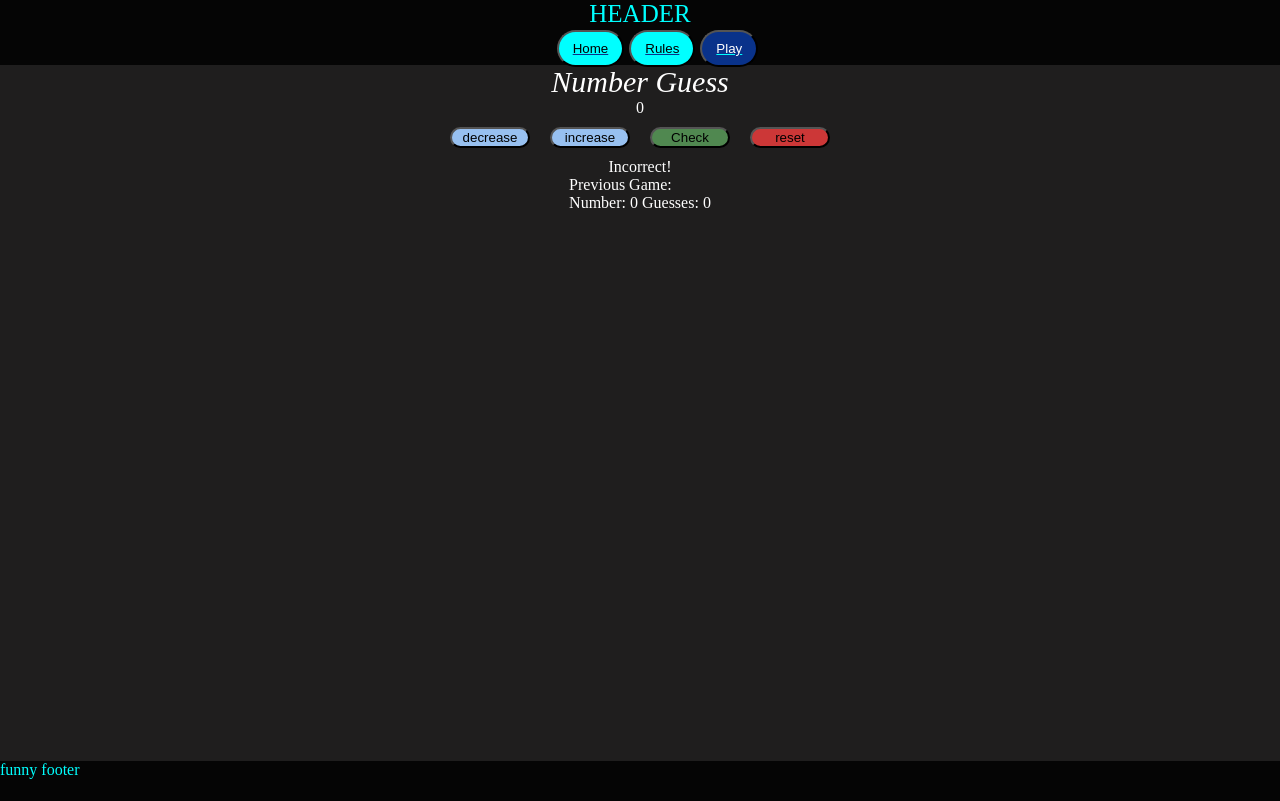
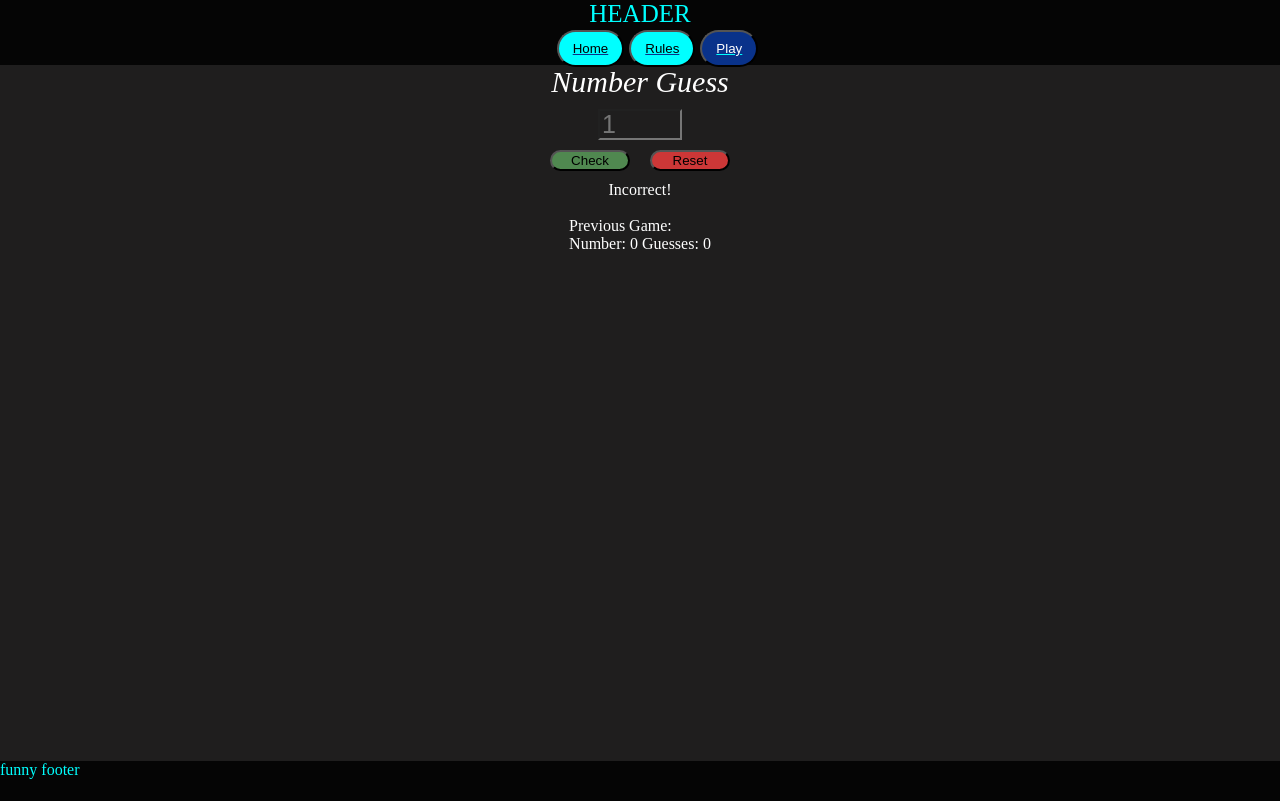
Before and after one commit to AlexReidNZ/svelte, a SvelteKit app: page /game in a window 1280 px wide. Built offline with nearby package versions, Linux system fonts and the light colour scheme.

Commit message:
feat : Change gessing game input from buttons to input box, tidy up game styling

```diff
--- a/src/routes/game/+page.svelte
+++ b/src/routes/game/+page.svelte
@@ -2,12 +2,18 @@
 <script>
     let title = "Number Guess";
     let count = 0;
-    let answer = Math.floor(Math.random() * 21);
+    let answer = Math.floor(Math.random()*21); //generates a random number from 1-20
     let correct = false;
     let highLow = "";
     let guesses = 0;
     let previousGuesses = 0;
     let previousGame = 0;
+
+    let changeGuess = () =>
+    {
+        count = document.getElementById("guess").value;
+        //sets the value of the players guess to the value in the input.
+    }
 
     let incrementCount = () =>
     {
@@ -19,11 +25,11 @@
         count--;
     }
 
-    let reset = () =>
+    let reset = () => //resets the game by resetting the random number, guesses and count.
     {
         count = 0;
         guesses = 0;
-        answer = Math.floor(Math.random() * 21);
+        answer = Math.floor(Math.random()*21);
         highLow = "";
         correct = false;
     }
@@ -31,7 +37,7 @@
     let checkAnswer = () =>
     {
         guesses++;
-        if (answer === count)
+        if (answer == count)//if the guess is correct, correct is true.
         {
             correct = true;
             highLow = "";
@@ -42,7 +48,7 @@
         {
             correct = false;
 
-            if (answer < count)
+            if (answer < count)//shows if the guess is too high or too low.
             {
                 highLow = "too high";
             }
@@ -57,32 +63,22 @@
 <!-- HTML Structure --->
 <h1>{title}</h1>
 
-<p>
-    {count}
-</p>
+<form>
+    <input type="number" id="guess" name="guess" min="1" max="20" placeholder="1" on:change={changeGuess}> <!--input for guessing-->
+</form>
 
 <section class="buttons">
-    <button class="mathButton" on:click={decrementCount}>
-        decrease
-    </button>
-
-    <button class="mathButton" on:click={incrementCount}>
-        increase
-    </button>
-
-
-    <button class="checkButton" on:click={checkAnswer}>
+    <button class="checkButton" on:click={checkAnswer}> <!--checks if the answer is correct-->
         Check
     </button>
-
-    <button class="resetButton" on:click={reset}>
-        reset
+    <button class="resetButton" on:click={reset}> <!--lets player reset the game-->
+        Reset
     </button>
 </section>
 <p>
-    {correct === true ? `Correct! ${guesses} guesses` : 'Incorrect!'} {highLow}
+    {correct === true ? `Correct! You guessed it in ${guesses} guesses` : 'Incorrect!'} {highLow}
 </p>
-
+<br>
 <p>
     Previous Game: <br>
     Number: {previousGame} Guesses: {previousGuesses}
@@ -102,6 +98,18 @@ p{
     display: flex;
     justify-content: center;
 }
+form{
+    display: flex;
+    justify-content: center;
+    margin: 10px;
+    margin-bottom: 0px;
+}
+form input{
+    background-color: rgba(0, 0, 0, 0);
+    height: 25px;
+    font-size: 25px;
+    color: var(--bodyText);
+}
 .buttons{
     display: flex;
     justify-content: center;
@@ -112,14 +120,6 @@ button{
     margin: 10px;
     width: 80px;
 }
-.mathButton{
-    background-color: rgb(151, 192, 240);
-}
-.mathButton:hover{
-    background-color: rgb(26, 218, 243);
-    border-color: rgb(26, 218, 243);
-}
-
 .resetButton{
     background-color: rgb(204, 55, 55);
 }
```
